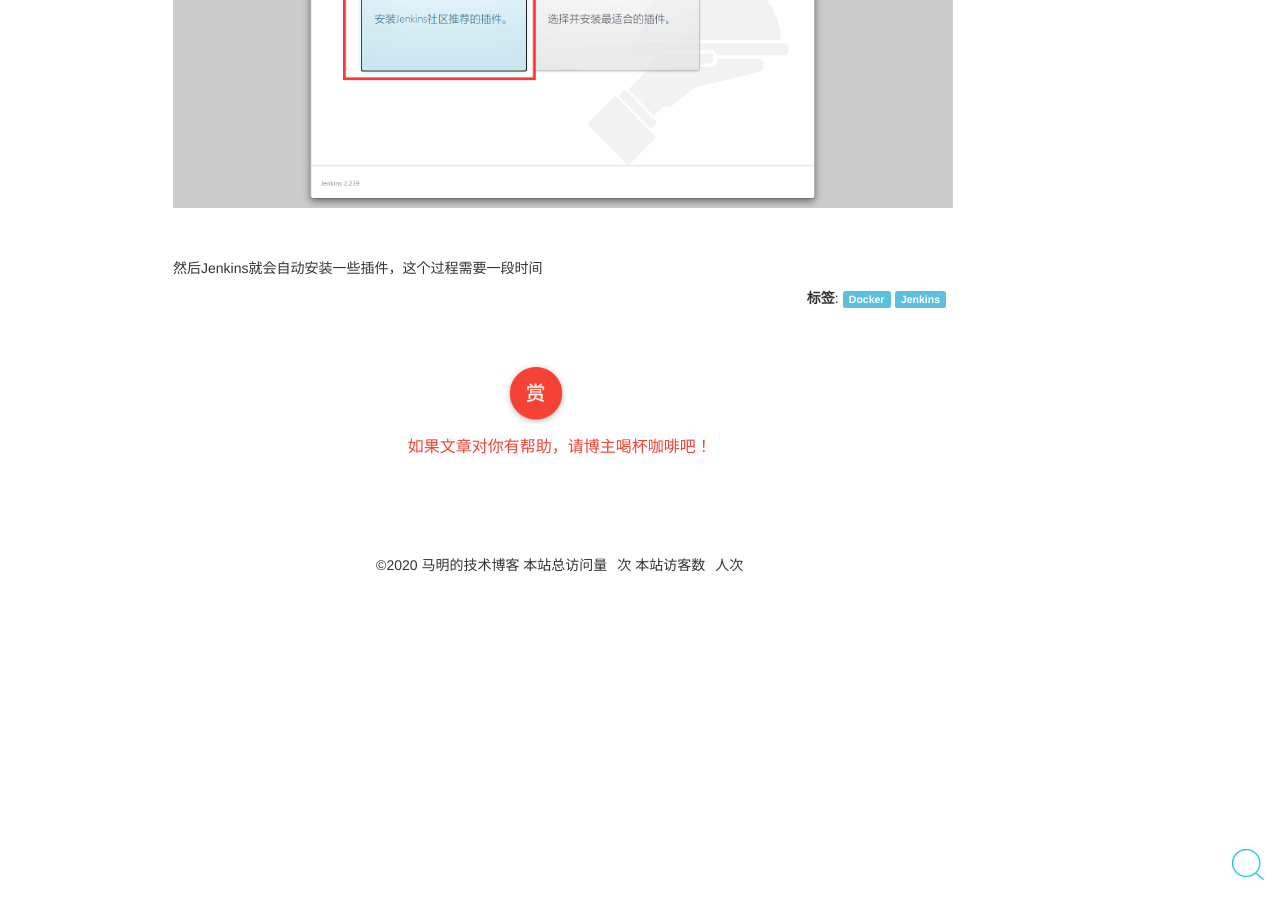
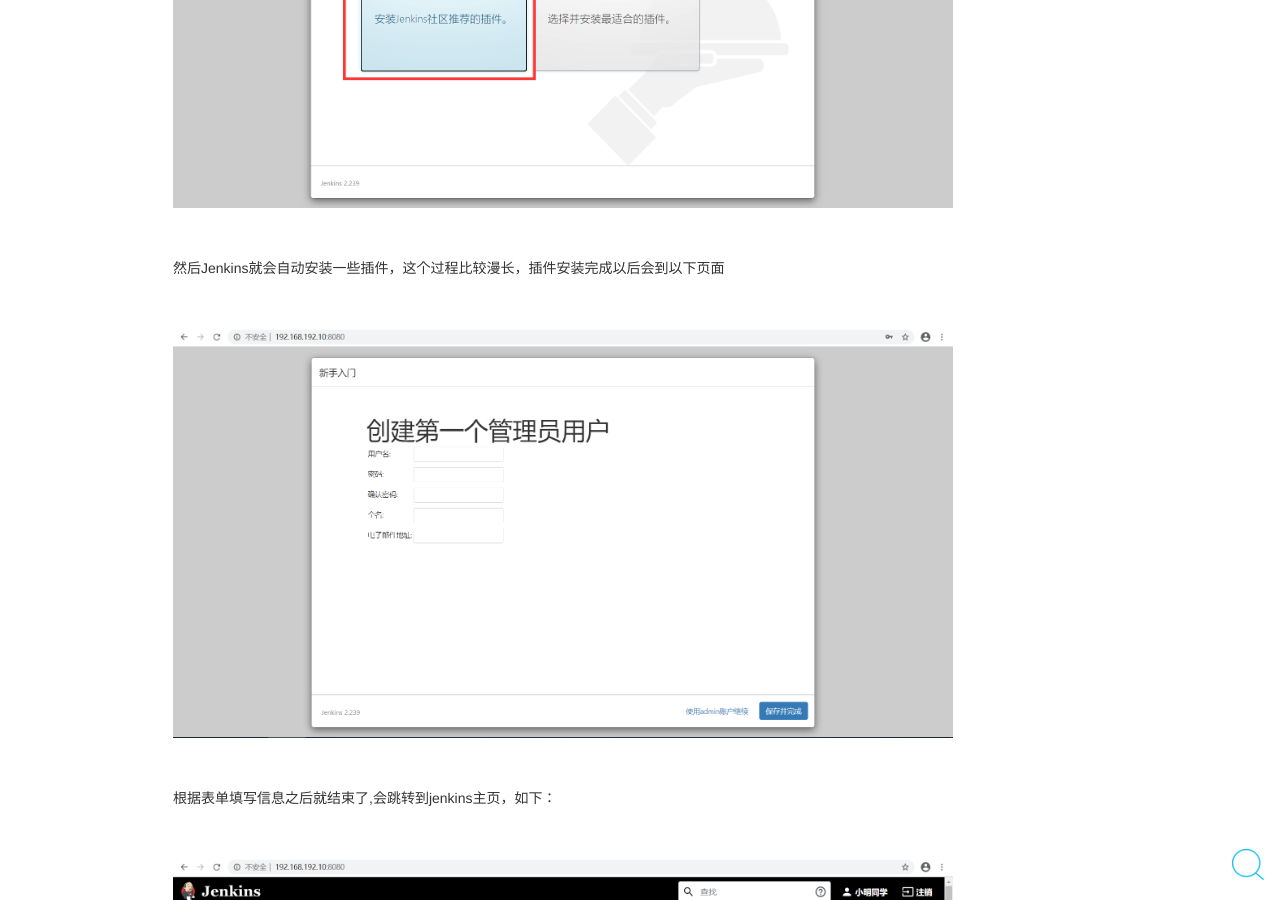
Before and after one commit to chaojunma/chaojunma.github.io, a Jekyll site: the page built from _posts/2020-6-4-Docker进阶4—Docker 之 Jenkins自动化部署.md, in a window 1280 px wide and 900 px high, scrolled down 1818 px. Built offline with Jekyll 4.4.1, drawn with Linux system fonts in a browser that asks for light colours; comment, search, counter and statistics services are not loaded; before the commit the page ends 2423 px from its top, so only the background shows below that.

Commit message:
修改内容

```diff
--- a/_posts/2020-6-4-Docker进阶4—Docker 之 Jenkins自动化部署.md
+++ b/_posts/2020-6-4-Docker进阶4—Docker 之 Jenkins自动化部署.md
@@ -68,4 +68,14 @@
     <img alt="jenkins-rm.png" src="/images/jenkins-rm.png" width="780" height="410"/>
 </div>
 
-然后Jenkins就会自动安装一些插件，这个过程需要一段时间
+然后Jenkins就会自动安装一些插件，这个过程比较漫长，插件安装完成以后会到以下页面
+
+<div style="width:780px;height:410px;margin:50px auto">
+    <img alt="jenkins-u.png" src="/images/jenkins-u.png" width="780" height="410"/>
+</div>
+
+根据表单填写信息之后就结束了,会跳转到jenkins主页，如下：
+
+<div style="width:780px;height:410px;margin:50px auto">
+    <img alt="jenkins-home.png" src="/images/jenkins-home.png" width="780" height="410"/>
+</div>
```
Also changed, not shown: images/jenkins-home.png (added), images/jenkins-u.png (added).
